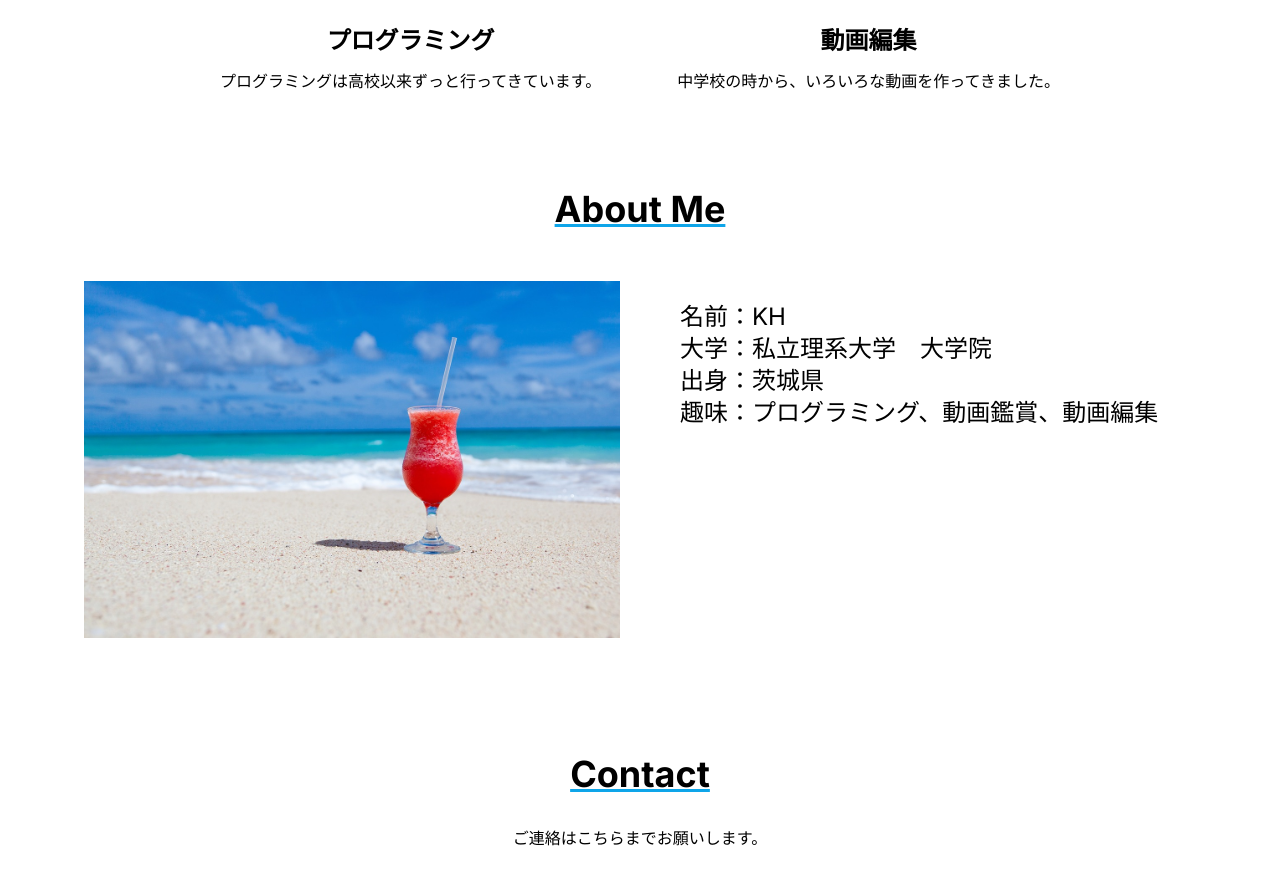
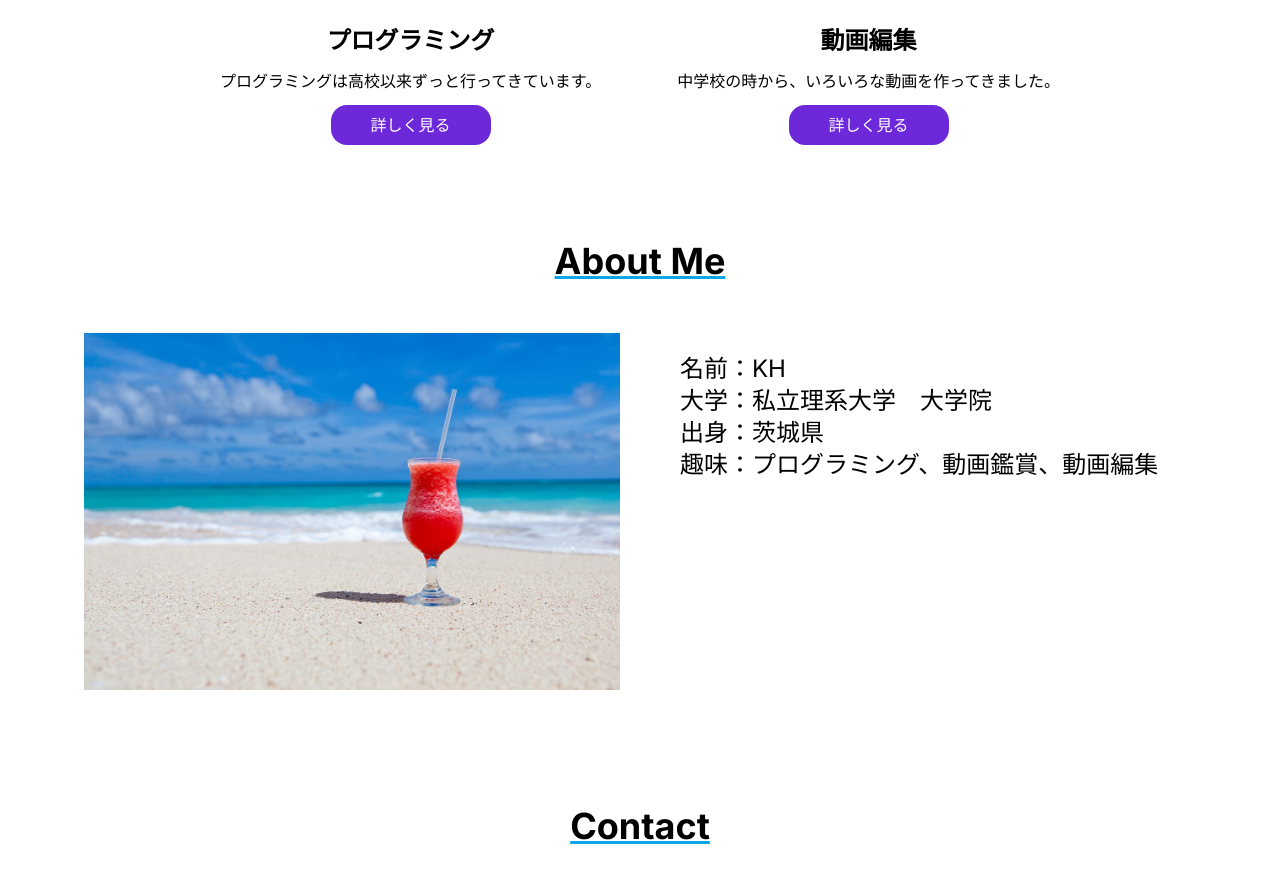
Before and after one commit to KHashimoto3/KH_Portfolio, a Next.js app in the folder front/: page / in a window 1280 px wide. Shown: the part 1435-2315 px from the top of the page. Built offline with nearby package versions, Linux system fonts and the light colour scheme.

Commit message:
スキルのもっと詳しく見るボタンを作成した。

```diff
--- /dev/null
+++ b/front/src/components/button/moreButton.tsx
@@ -0,0 +1,16 @@
+type Props = {
+  text: string;
+  onClick?: () => void;
+};
+
+export const MoreButton = (props: Props) => {
+  const { text, onClick } = props;
+  return (
+    <button
+      className="w-40 h-10 bg-violet-700 text-white rounded-2xl hover:opacity-50 duration-150"
+      onClick={onClick}
+    >
+      {text}
+    </button>
+  );
+};
--- a/front/src/features/skills/mySkills.tsx
+++ b/front/src/features/skills/mySkills.tsx
@@ -4,6 +4,7 @@ import Image from "next/image";
 import Programming from "../../../public/skill-img/programming.png";
 import MovieEdit from "../../../public/skill-img/movie-edit.png";
 import Other from "../../../public/skill-img/other.png";
+import { MoreButton } from "@/components/button/moreButton";
 
 export const MySkills = () => {
   return (
@@ -22,6 +23,9 @@ export const MySkills = () => {
             <div>
               <p>プログラミングは高校以来ずっと行ってきています。</p>
             </div>
+            <div>
+              <MoreButton text="詳しく見る" />
+            </div>
           </div>
           <div className="flex flex-col mx-8 gap-3 justify-center items-center">
             <div>
@@ -33,6 +37,9 @@ export const MySkills = () => {
             <div>
               <p>中学校の時から、いろいろな動画を作ってきました。</p>
             </div>
+            <div>
+              <MoreButton text="詳しく見る" />
+            </div>
           </div>
         </div>
       </div>
```
